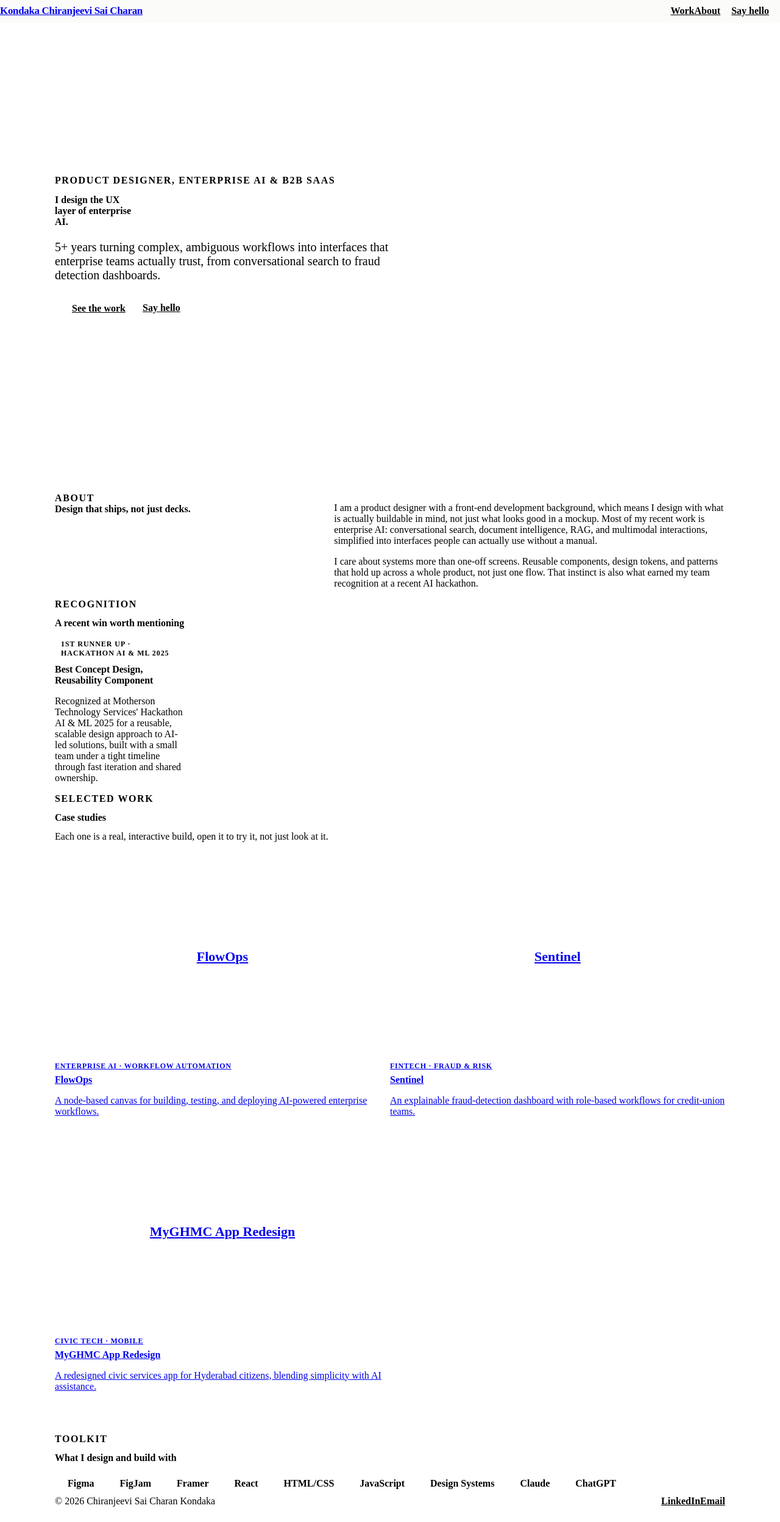
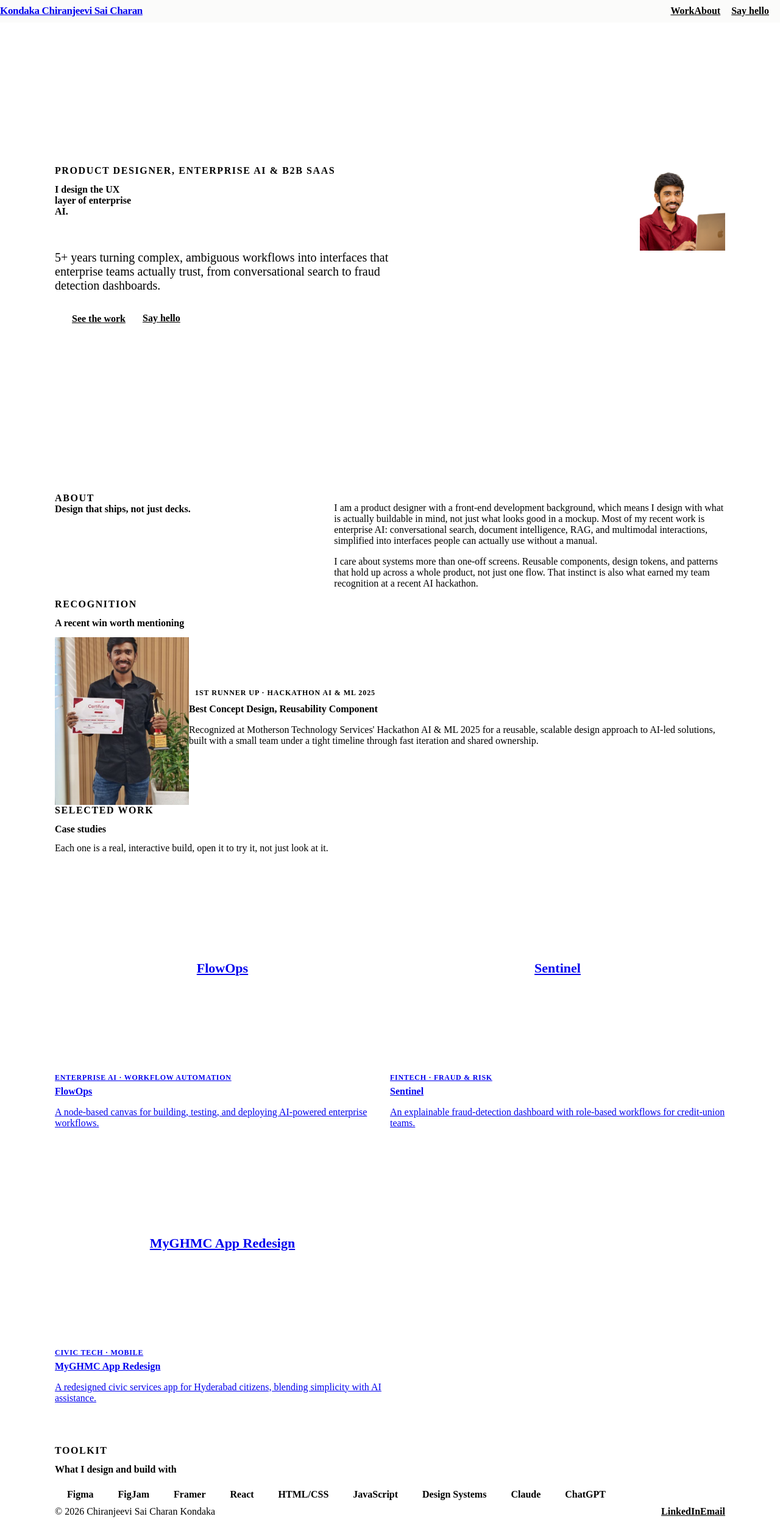
Before and after one commit to Chiranjeevi-sai-charan/portfolio, a React (Vite) app: page / in a window 1280 px wide. Shown: the whole page at 61% size. Built offline with nearby package versions, Linux system fonts and the light colour scheme; the HTML template or start-up script is replaced by a standard one.

Commit message:
Simplify to two-tone cyan palette, minimal arrow cursor, real photos

```diff
--- a/src/components/AchievementCard.module.css
+++ b/src/components/AchievementCard.module.css
@@ -31,8 +31,8 @@
   font-weight: 700;
   letter-spacing: 0.08em;
   text-transform: uppercase;
-  color: var(--tag-fg, var(--accent));
-  background: var(--tag-bg, transparent);
+  color: var(--ink);
+  background: var(--accent-soft);
   padding: 4px 10px;
   border-radius: 999px;
 }
--- a/src/components/CustomCursor.jsx
+++ b/src/components/CustomCursor.jsx
@@ -1,11 +1,11 @@
-/* Custom cursor: a stylized 3D-looking pointing hand that follows the
-   mouse, tilts slightly with movement direction, and "points" harder
-   on hover of interactive elements. Disabled on touch devices and
-   under prefers-reduced-motion, so nothing here is load-bearing for
+/* Custom cursor: a clean vector arrow (the classic "design tool"
+   pointer look) plus a soft trailing ring that expands on hover of
+   interactive elements. Disabled on touch devices and under
+   prefers-reduced-motion, so nothing here is load-bearing for
    interaction, only decorative. */
 
 import { useEffect, useState } from "react";
-import { motion, useMotionValue, useSpring, useTransform, useReducedMotion } from "motion/react";
+import { motion, useMotionValue, useSpring, useReducedMotion } from "motion/react";
 import styles from "./CustomCursor.module.css";
 
 export default function CustomCursor() {
@@ -15,14 +15,8 @@ export default function CustomCursor() {
 
   const x = useMotionValue(-100);
   const y = useMotionValue(-100);
-  const smoothX = useSpring(x, { stiffness: 400, damping: 32, mass: 0.5 });
-  const smoothY = useSpring(y, { stiffness: 400, damping: 32, mass: 0.5 });
-
-  const velocityX = useSpring(x, { stiffness: 200, damping: 40 });
-  const tilt = useTransform(velocityX, (v) => {
-    const dx = x.get() - v;
-    return Math.max(-18, Math.min(18, dx * 1.2));
-  });
+  const ringX = useSpring(x, { stiffness: 250, damping: 26, mass: 0.5 });
+  const ringY = useSpring(y, { stiffness: 250, damping: 26, mass: 0.5 });
 
   useEffect(() => {
     if (prefersReduced) return;
@@ -46,38 +40,39 @@ export default function CustomCursor() {
       window.removeEventListener("mouseover", over);
       document.body.classList.remove("custom-cursor");
     };
-  }, [prefersReduced, x, y, velocityX]);
+  }, [prefersReduced, x, y]);
 
   if (!enabled) return null;
 
   return (
-    <motion.div
-      className={`${styles.hand} ${hovering ? styles.pointing : ""}`}
-      style={{ left: smoothX, top: smoothY, rotate: tilt }}
-    >
-      <svg viewBox="0 0 64 64" width="44" height="44">
-        <defs>
-          <linearGradient id="handBody" x1="0" y1="0" x2="1" y2="1">
-            <stop offset="0%" stopColor="var(--tag-2-fg)" />
-            <stop offset="100%" stopColor="var(--tag-3-fg)" />
-          </linearGradient>
-        </defs>
-        {/* palm */}
+    <>
+      <motion.div
+        className={styles.ring}
+        style={{ left: ringX, top: ringY }}
+        animate={{
+          width: hovering ? 48 : 28,
+          height: hovering ? 48 : 28,
+          opacity: hovering ? 1 : 0.5,
+        }}
+        transition={{ duration: 0.2, ease: [0.16, 1, 0.3, 1] }}
+      />
+      <motion.svg
+        className={styles.arrow}
+        style={{ left: x, top: y }}
+        animate={{ scale: hovering ? 0.85 : 1 }}
+        transition={{ duration: 0.15 }}
+        width="20"
+        height="20"
+        viewBox="0 0 20 20"
+      >
         <path
-          d="M20 34 Q18 50 28 56 Q40 60 48 50 Q54 42 50 32 L50 22 Q50 18 46 18 Q42 18 42 22 L42 30 L40 30 L40 16 Q40 12 36 12 Q32 12 32 16 L32 30 L30 30 L30 14 Q30 10 26 10 Q22 10 22 14 L22 30 L20 30 Z"
-          fill="url(#handBody)"
+          d="M2 1.5 L2 16.5 L6.2 12.6 L8.7 18.2 L11 17.1 L8.6 11.7 L14.5 11.3 Z"
+          fill="var(--ink)"
+          stroke="var(--bg)"
+          strokeWidth="1"
+          strokeLinejoin="round"
         />
-        {/* pointing index finger, extends further when hovering */}
-        <rect
-          x="26"
-          y="4"
-          width="8"
-          height="28"
-          rx="4"
-          fill="url(#handBody)"
-          className={styles.finger}
-        />
-      </svg>
-    </motion.div>
+      </motion.svg>
+    </>
   );
 }
--- a/src/components/CustomCursor.module.css
+++ b/src/components/CustomCursor.module.css
@@ -1,27 +1,24 @@
-.hand {
+.arrow,
+.ring {
   position: fixed;
   z-index: 9999;
   pointer-events: none;
-  transform: translate(-8px, -6px);
-  filter: drop-shadow(0 6px 10px rgba(18, 20, 28, 0.25));
-  transition: filter 0.2s var(--ease-out);
+  transform: translate(0, 0);
 }
 
-.finger {
-  transform-origin: 30px 32px;
-  transition: transform 0.2s var(--ease-out);
+.arrow {
+  filter: drop-shadow(0 2px 4px rgba(10, 10, 10, 0.25));
 }
 
-.pointing .finger {
-  transform: translateY(-4px) scaleY(1.08);
-}
-
-.pointing {
-  filter: drop-shadow(0 8px 14px rgba(18, 20, 28, 0.32));
+.ring {
+  border-radius: 50%;
+  border: 1.5px solid var(--accent);
+  transform: translate(-50%, -50%);
 }
 
 @media (pointer: coarse) {
-  .hand {
+  .arrow,
+  .ring {
     display: none;
   }
 }
--- a/src/pages/Home.jsx
+++ b/src/pages/Home.jsx
@@ -3,6 +3,8 @@ import { Link } from "react-router-dom";
 import Reveal from "../components/Reveal";
 import Parallax from "../components/Parallax";
 import AchievementCard from "../components/AchievementCard";
+import profilePic from "../assets/Profile Pic.jpg";
+import achievementPic from "../assets/Achievement.jpg";
 import styles from "./Home.module.css";
 
 const CASE_STUDIES = [
@@ -31,13 +33,6 @@ const STACK = [
   "Design Systems", "Claude", "ChatGPT",
 ];
 
-// Cycles through the tag palette in tokens.css so each chip/card gets
-// a different accent, Coolors-card style, without hardcoding colors here.
-const tagVars = (i) => {
-  const n = (i % 8) + 1;
-  return { "--tag-bg": `var(--tag-${n}-bg)`, "--tag-fg": `var(--tag-${n}-fg)` };
-};
-
 export default function Home() {
   return (
     <>
@@ -47,6 +42,8 @@ export default function Home() {
           animate={{ opacity: 1, y: 0 }}
           transition={{ duration: 0.8, ease: [0.16, 1, 0.3, 1] }}
         >
+          <div className={styles.heroTop}>
+            <div>
               <div className={styles.kicker}>Product Designer, Enterprise AI & B2B SaaS</div>
               <h1 className={styles.heroTitle}>
                 I design the UX layer of enterprise AI.
@@ -54,6 +51,9 @@ export default function Home() {
                   <path d="M2 14 C 80 4, 220 4, 298 14" stroke="var(--accent)" strokeWidth="5" fill="none" strokeLinecap="round" />
                 </svg>
               </h1>
+            </div>
+            <img src={profilePic} alt="Chiranjeevi Sai Charan Kondaka" className={styles.heroPortrait} />
+          </div>
           <p className={styles.heroSub}>
             5+ years turning complex, ambiguous workflows into interfaces that enterprise
             teams actually trust, from conversational search to fraud detection dashboards.
@@ -95,10 +95,9 @@ export default function Home() {
         </Reveal>
         <Reveal>
           <AchievementCard
-            image={null}
+            image={achievementPic}
             imageAlt="Chiranjeevi holding the Best Concept Design certificate and trophy at Hackathon AI and ML 2025"
             eyebrow="1st Runner Up · Hackathon AI & ML 2025"
-            eyebrowStyle={tagVars(4)}
             title="Best Concept Design, Reusability Component"
             body="Recognized at Motherson Technology Services' Hackathon AI & ML 2025 for a reusable, scalable design approach to AI-led solutions, built with a small team under a tight timeline through fast iteration and shared ownership."
           />
@@ -118,7 +117,6 @@ export default function Home() {
               <Link
                 to={`/case-studies/${c.slug}`}
                 className={styles.card}
-                style={tagVars(i)}
                 data-cursor-hover
               >
                 <div className={styles.cardMedia}>{c.title}</div>
@@ -152,7 +150,6 @@ export default function Home() {
             <motion.span
               key={tool}
               className={styles.chip}
-              style={tagVars(i)}
               initial={{ opacity: 0, y: 12 }}
               whileInView={{ opacity: 1, y: 0 }}
               viewport={{ once: true }}
--- a/src/pages/Home.module.css
+++ b/src/pages/Home.module.css
@@ -14,6 +14,27 @@
   text-transform: uppercase;
   color: var(--accent);
   margin-bottom: var(--sp-2);
+}
+.heroTop {
+  display: flex;
+  align-items: flex-start;
+  justify-content: space-between;
+  gap: var(--sp-4);
+}
+.heroPortrait {
+  width: 140px;
+  height: 140px;
+  border-radius: var(--r-lg);
+  object-fit: cover;
+  border: 3px solid var(--surface);
+  outline: 2px solid var(--accent);
+  outline-offset: -2px;
+  box-shadow: var(--shadow-md);
+  flex-shrink: 0;
+}
+@media (max-width: 640px) {
+  .heroTop { flex-direction: column-reverse; }
+  .heroPortrait { width: 96px; height: 96px; }
 }
 .heroTitle {
   position: relative;
@@ -96,9 +117,9 @@
 .card:hover { transform: translateY(-6px) rotate(-0.5deg); box-shadow: var(--shadow-md); }
 .cardMedia {
   aspect-ratio: 16 / 10;
-  background: var(--tag-bg, var(--accent-soft));
+  background: var(--accent-soft);
   display: flex; align-items: center; justify-content: center;
-  color: var(--tag-fg, var(--accent));
+  color: var(--ink);
   font-family: var(--font-display);
   font-weight: 600;
   font-size: 22px;
@@ -128,14 +149,20 @@
 }
 .chip {
   display: inline-block;
-  background: var(--tag-bg, var(--surface));
-  border: 1px solid transparent;
+  background: var(--surface);
+  border: 1px solid var(--border);
   border-radius: 999px;
   padding: 10px 20px;
   font-size: var(--fs-small);
-  font-weight: 700;
-  color: var(--tag-fg, var(--ink-soft));
+  font-weight: 600;
+  color: var(--ink-soft);
   cursor: default;
+  transition: background var(--dur-fast) var(--ease-out), color var(--dur-fast) var(--ease-out), border-color var(--dur-fast) var(--ease-out);
+}
+.chip:hover {
+  background: var(--accent-soft);
+  border-color: var(--accent);
+  color: var(--ink);
 }
 
 .footer {
--- a/src/styles/tokens.css
+++ b/src/styles/tokens.css
@@ -1,41 +1,26 @@
 /* ============================================================
    Portfolio, Design Tokens
-   Cool neutral base with a rotating multi-color "tag" system
-   (inspired by Coolors.co's card treatment) for playful accents,
-   anchored by one primary accent for CTAs and headings so the
-   whole thing still reads senior, not scattered.
+   Restrained two-tone system: ink black and white, with a single
+   cyan accent pair. One color, used consistently, reads more
+   senior than a rainbow of accents.
    ============================================================ */
 
 :root {
-  /* ---- Surfaces & text (cool neutral) ----------------------- */
-  --bg: #f7f8fb;
-  --bg-alt: #edeff5;
+  /* ---- Surfaces & text --------------------------------------- */
+  --bg: #ffffff;
+  --bg-alt: #f4f5f6;
   --surface: #ffffff;
-  --ink: #12141c;
-  --ink-soft: #4a4e5c;
-  --ink-faint: #8b8fa0;
-  --border: #e2e4ec;
+  --ink: #0a0a0a;
+  --ink-soft: #4b4f52;
+  --ink-faint: #8b8f92;
+  --border: #e5e7e9;
 
-  /* ---- Primary accent (anchor color, used for CTAs/links) --- */
-  --accent: #3b82f6;
-  --accent-ink: #ffffff;
-  --accent-soft: #dbeafe;
+  /* ---- Accent (single cyan pair, used everywhere) ------------ */
+  --accent: #06b6d4;
+  --accent-ink: #0a0a0a;
+  --accent-soft: #cffafe;
 
-  /* ---- Secondary accent (used sparingly for doodles/details) */
-  --accent-2: #a855f7;
-  --accent-2-soft: #f3e8ff;
-
-  /* ---- Rotating tag palette (bg/fg pairs), Coolors-inspired -- */
-  --tag-1-bg: #cffafe; --tag-1-fg: #06b6d4; /* cyan */
-  --tag-2-bg: #dbeafe; --tag-2-fg: #3b82f6; /* blue */
-  --tag-3-bg: #f3e8ff; --tag-3-fg: #a855f7; /* purple */
-  --tag-4-bg: #fce7f3; --tag-4-fg: #ec4899; /* pink */
-  --tag-5-bg: #fee2e2; --tag-5-fg: #ef4444; /* red */
-  --tag-6-bg: #ffedd5; --tag-6-fg: #f97316; /* orange */
-  --tag-7-bg: #fef9c3; --tag-7-fg: #ca8a04; /* yellow */
-  --tag-8-bg: #dcfce7; --tag-8-fg: #22c55e; /* green */
-
-  /* ---- Type -------------------------------------------------*/
+  /* ---- Type ---------------------------------------------------*/
   --font-sans: "Inter", -apple-system, BlinkMacSystemFont, "Segoe UI",
     Helvetica, Arial, sans-serif;
   --font-display: "Fraunces", "Iowan Old Style", "Georgia", serif;
@@ -61,9 +46,9 @@
   --r-sm: 10px;
   --r-md: 16px;
   --r-lg: 24px;
-  --shadow-sm: 0 2px 8px rgba(18, 20, 28, 0.06);
-  --shadow-md: 0 8px 30px rgba(18, 20, 28, 0.10);
-  --shadow-lg: 0 24px 60px rgba(18, 20, 28, 0.16);
+  --shadow-sm: 0 2px 8px rgba(10, 10, 10, 0.06);
+  --shadow-md: 0 8px 30px rgba(10, 10, 10, 0.10);
+  --shadow-lg: 0 24px 60px rgba(10, 10, 10, 0.16);
 
   /* ---- Motion -------------------------------------------------*/
   --ease-out: cubic-bezier(0.16, 1, 0.3, 1);
```
Also changed, not shown: src/assets/Achievement.jpg (added), src/assets/Profile Pic.jpg (added). Lines whose indentation alone changed are shown as unchanged.
